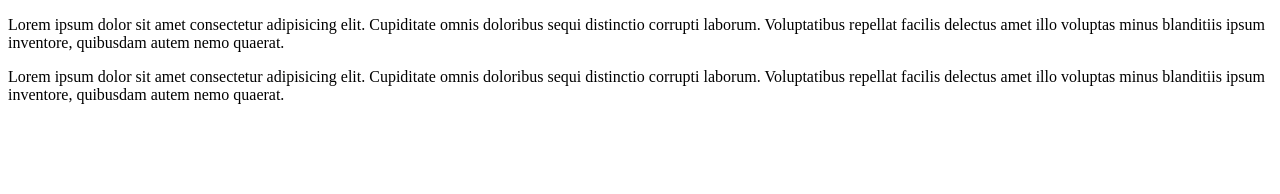
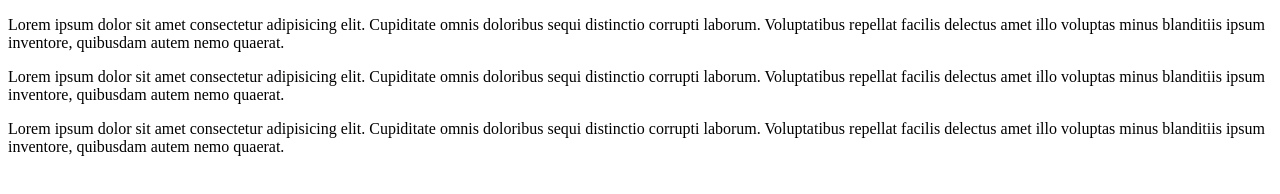
Before and after one commit to nazisharifi2025/css-animation, a plain HTML site: page first/index.html in a window 1280 px wide. Drawn offline with Linux system fonts and the light colour scheme.

Commit message:
added com

```diff
--- a/first/index.html
+++ b/first/index.html
@@ -9,5 +9,6 @@
 <body>
 <p>Lorem ipsum dolor sit amet consectetur adipisicing elit. Cupiditate omnis doloribus sequi distinctio corrupti laborum. Voluptatibus repellat facilis delectus amet illo voluptas minus blanditiis ipsum inventore, quibusdam autem nemo quaerat.</p>
 <p>Lorem ipsum dolor sit amet consectetur adipisicing elit. Cupiditate omnis doloribus sequi distinctio corrupti laborum. Voluptatibus repellat facilis delectus amet illo voluptas minus blanditiis ipsum inventore, quibusdam autem nemo quaerat.</p>
+<p>Lorem ipsum dolor sit amet consectetur adipisicing elit. Cupiditate omnis doloribus sequi distinctio corrupti laborum. Voluptatibus repellat facilis delectus amet illo voluptas minus blanditiis ipsum inventore, quibusdam autem nemo quaerat.</p>
 </body>
 </html>
```
